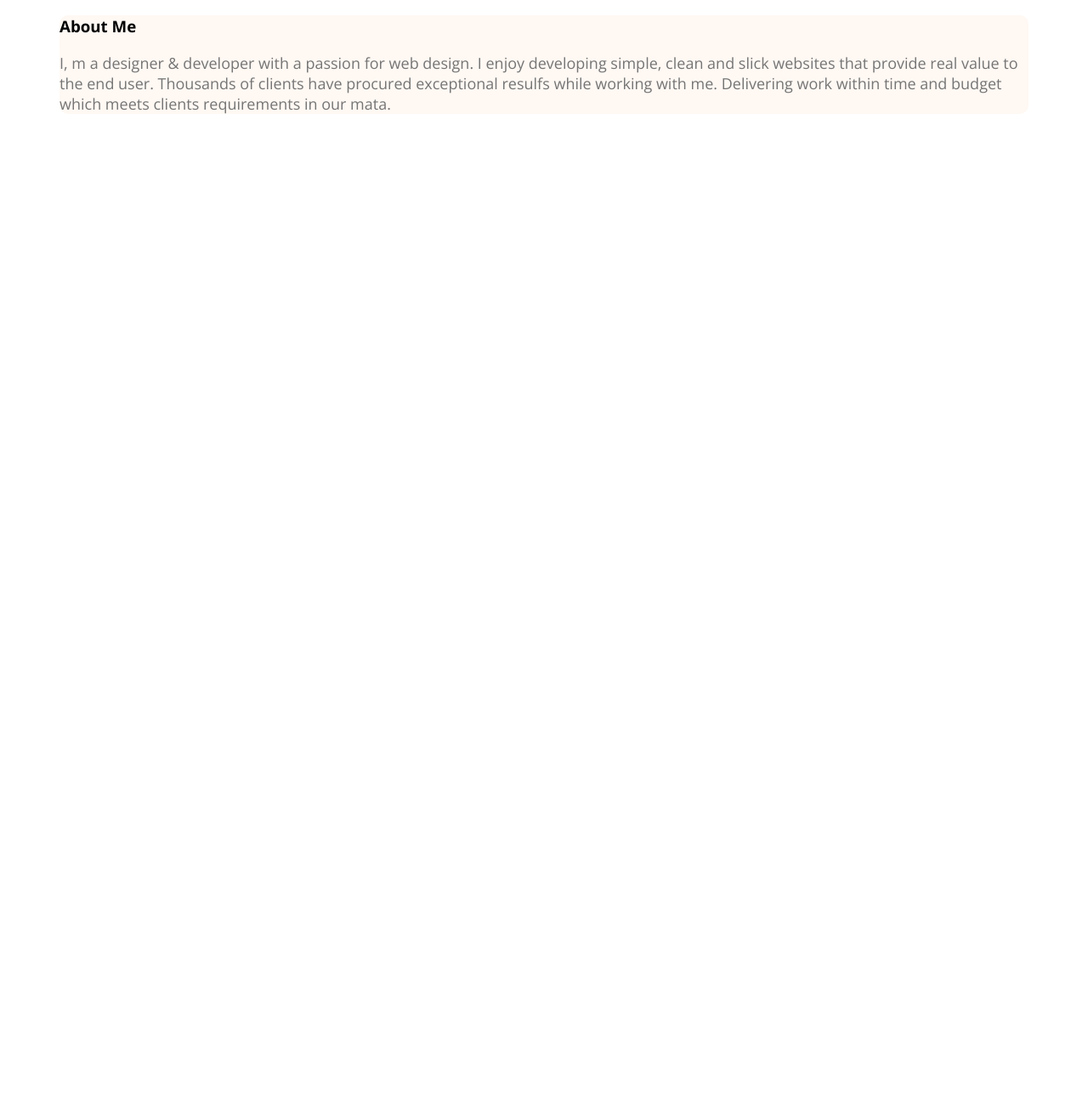
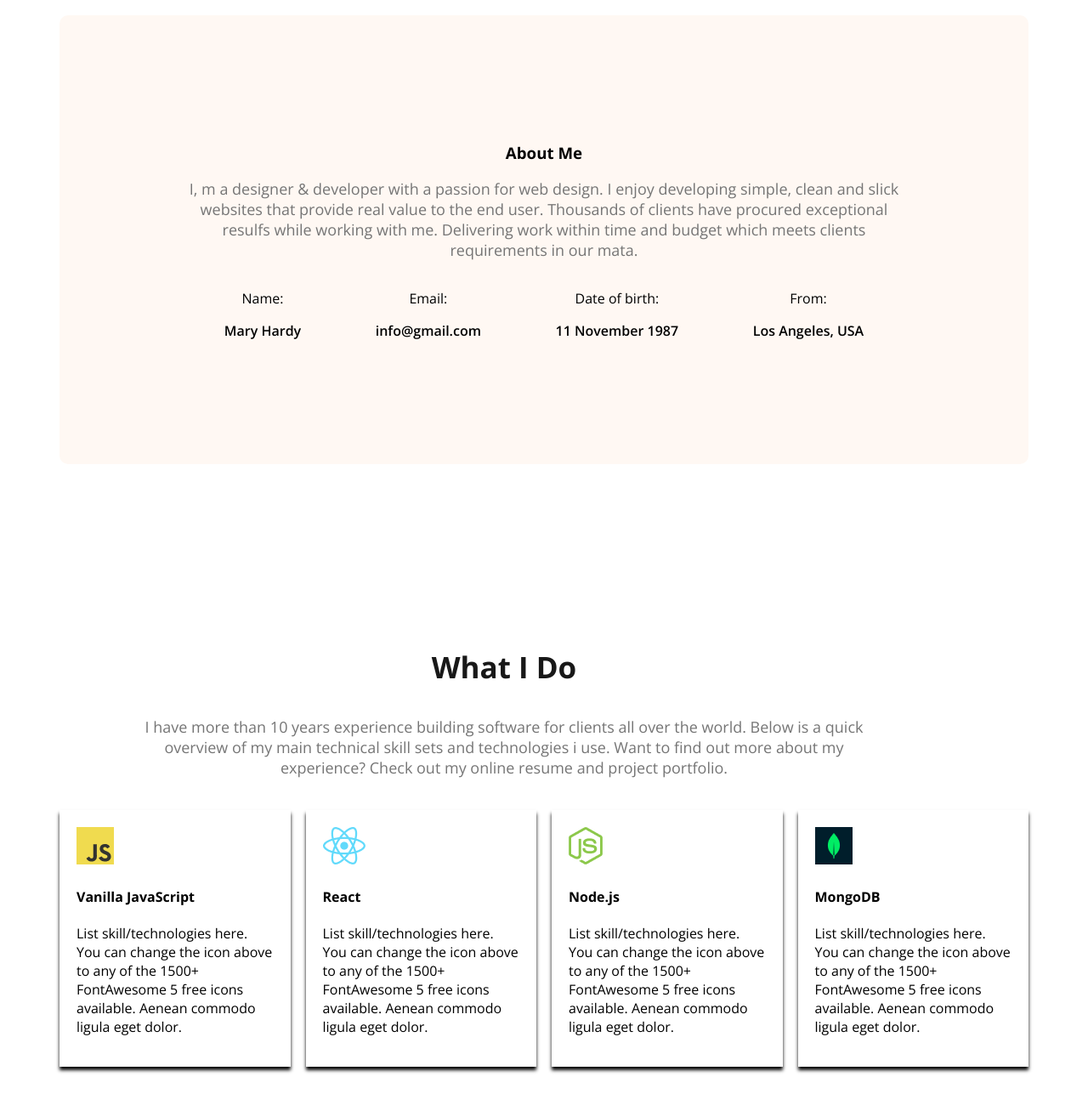
Before and after one commit to AsadEducation/web_experiment, a plain HTML site: page Module 6/porfolio website/portfolio.html in a window 1280 px wide. Shown: the part 989-2289 px from the top of the page at 85% size. Before the commit the page ends 1141 px from the top, so only its background shows below. Drawn offline with nearby package versions, Linux system fonts and the light colour scheme.

Commit message:
no title

```diff
--- a/Module 6/porfolio website/portfolio.html
+++ b/Module 6/porfolio website/portfolio.html
@@ -24,9 +24,10 @@
         </nav>
         <div class="banner">
             <div class="banner-content">
-               <h4 class="first_title dark2">Hi, I  ahm</h4>
+                <h4 class="first_title dark2">Hi, I ahm</h4>
                 <h1 class="second_title dark1">Mary Hardy</h1>
-               <p class="dark3 description">Shot what able cold new see hold.Friendly as an betrayed formerly he. Morning because as to society behaved moments.</p>
+                <p class="dark3 description">Shot what able cold new see hold.Friendly as an betrayed formerly he.
+                    Morning because as to society behaved moments.</p>
                 <button class="btn">Download CV</button>
                 <button class="btn">Contact</button>
             </div>
@@ -38,7 +39,59 @@
     <main>
         <section class="about section_bg">
             <h3 class="section_title">About Me</h3>
-            <p class="section_description">I, m a designer & developer with a passion for web design. I enjoy developing simple, clean and slick websites that provide real value to the end user. Thousands of clients have procured exceptional resulfs while working with me. Delivering work within time and budget which meets clients requirements in our mata.</p>
+            <p class="section_description">I, m a designer & developer with a passion for web design. I enjoy developing
+                simple, clean and slick websites that provide real value to the end user. Thousands of clients have
+                procured exceptional resulfs while working with me. Delivering work within time and budget which meets
+                clients requirements in our mata.</p>
+
+            <div class="personal_info">
+                <div class="about_item">
+                    <p class="item_title">Name:</p>
+                    <p class="item_description">Mary Hardy</p>
+                </div>
+                <div class="about_item">
+                    <p class="item_title">Email:</p>
+                    <p class="item_description">info@gmail.com</p>
+                </div>
+                <div class="about_item">
+                    <p class="item_title">Date of birth:</p>
+                    <p class="item_description">11 November 1987</p>
+                </div>
+                <div class="about_item">
+                    <p class="item_title">From:</p>
+                    <p class="item_description">Los Angeles, USA</p>
+                </div>
+            </div>
+        </section>
+        <section class="self">
+            <div class="intro">
+                <p class="second_title">What I Do</p>
+                <p class="section_description">I have more than 10 years experience building software for clients all
+                    over the world. Below is a quick overview of my main technical skill sets and technologies i use.
+                    Want to find out more about my experience? Check out my online resume and project portfolio.</p>
+            </div>
+            <div class="skill_container">
+                <div class="skill">
+                    <img src="/images/icons/js.png" alt="">
+                    <h4 class="skill_title">Vanilla JavaScript</h4>
+                    <p class="skill_description">List skill/technologies here. You can change the icon above to any of the 1500+ FontAwesome 5 free icons available. Aenean commodo ligula eget dolor.</p>
+                </div>
+                <div class="skill">
+                    <img src="/images/icons/react.png" alt="">
+                    <h4 class="skill_title">React</h4>
+                    <p class="skill_description">List skill/technologies here. You can change the icon above to any of the 1500+ FontAwesome 5 free icons available. Aenean commodo ligula eget dolor.</p>
+                </div>
+                <div class="skill">
+                    <img src="/images/icons/nodejs.png" alt="">
+                    <h4 class="skill_title">Node.js</h4>
+                    <p class="skill_description">List skill/technologies here. You can change the icon above to any of the 1500+ FontAwesome 5 free icons available. Aenean commodo ligula eget dolor.</p>
+                </div>
+                <div class="skill">
+                    <img src="/images/icons/mongo.png" alt="">
+                    <h4 class="skill_title">MongoDB</h4>
+                    <p class="skill_description">List skill/technologies here. You can change the icon above to any of the 1500+ FontAwesome 5 free icons available. Aenean commodo ligula eget dolor.</p>
+                </div>
+            </div>
         </section>
     </main>
     <footer>
--- a/Module 6/porfolio website/styles/portfolio.css
+++ b/Module 6/porfolio website/styles/portfolio.css
@@ -154,11 +154,53 @@ main {
 
 }
 
+main section{
+    margin-top: 50px ;
+    margin-bottom:50px;
+}
+
 /* about styles */
 
 .about {
+
+    padding: 130px 150px;
+    margin-top: 130px;
     border-radius: 10px;
-    padding: 130px, 150px;
-    margin-top: 130px;
+    text-align: center;
 
 }
+
+.personal_info{
+    display: flex;
+    justify-content:space-around;
+}
+
+
+.item_description{
+    font-weight: 600;
+}
+
+/* Myself styles */
+
+.intro > p{
+    text-align: center;
+}
+
+.intro{
+    padding: 130px 180px 0 86px;
+}
+
+.skill_container{
+    display: flex;
+    width:100%;
+    gap:18px;
+    /* margin:50px 230px 0 230px; */
+}
+
+.skill{
+    display: block;
+    background-color: #FFFFFF;
+    padding:20px;
+    box-shadow:0 4px 4px #000000;
+    margin-top: 20px;
+}
```
Lines whose indentation alone changed are shown as unchanged.
